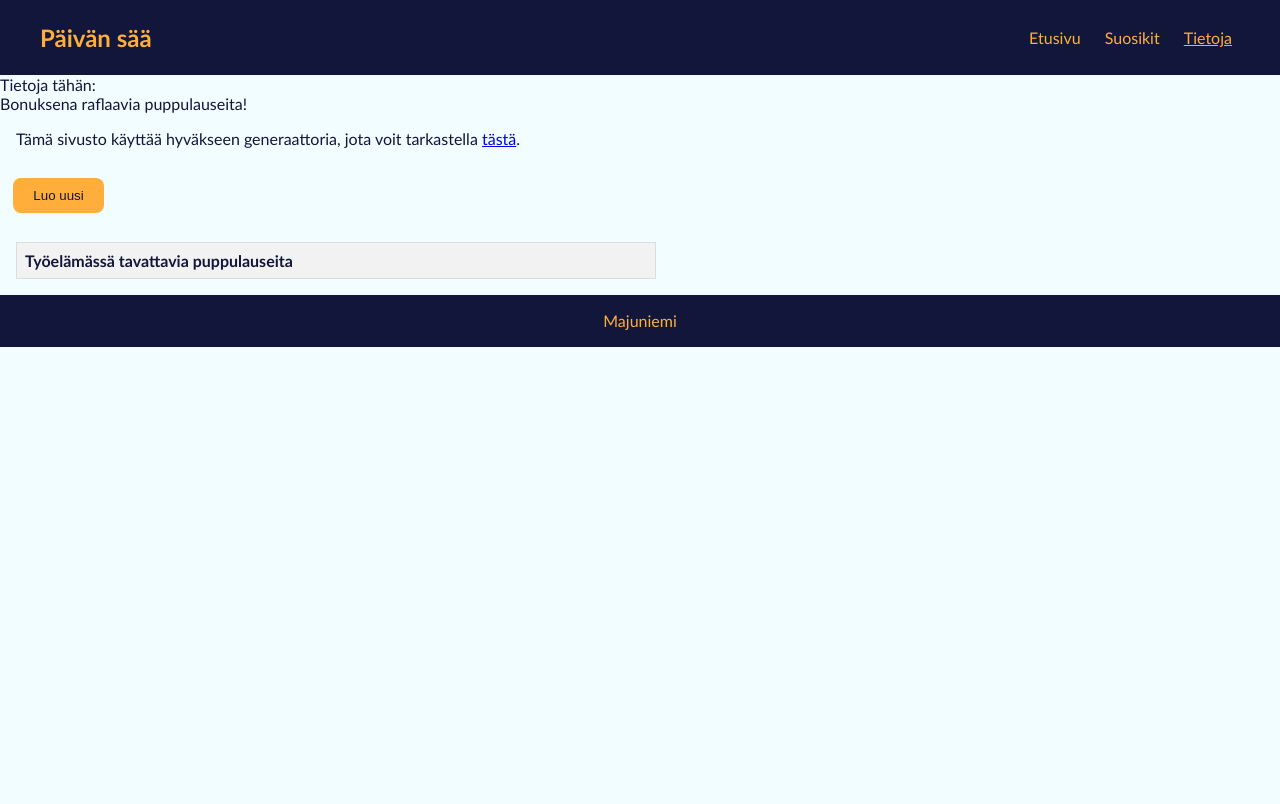
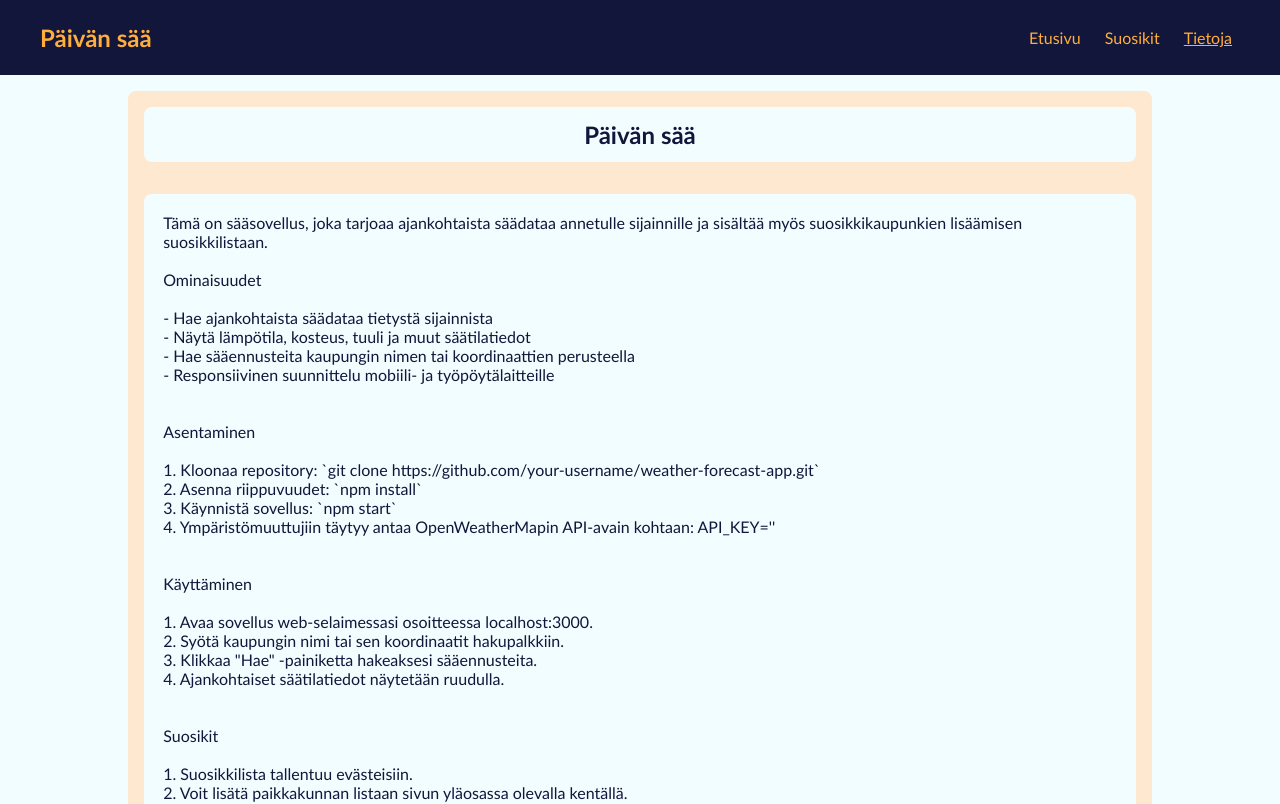
Before and after one commit to Majuniemi/saa-hakukone, a website: page public/tietoja.html in a window 1280 px wide. Shown: the top 804 px of the page. Drawn offline with Linux system fonts and the light colour scheme; no server answers.

Commit message:
README lisätty, tietoja js poistettu ja tietoja sivu muokattu

```diff
--- a/public/script.js
+++ b/public/script.js
@@ -41,7 +41,7 @@ async function getWeather() {
         const windDirection = getWindDirection(weatherData.wind.deg);
         longitude = weatherData.coord.lat;
         latitude = weatherData.coord.lon;
-        console.log(longitude, latitude);
+        //console.log(longitude, latitude);
 
         citySpan.innerHTML = cityInput;
         temperatureSpan.innerHTML = weatherData.main.temp;
@@ -101,7 +101,7 @@ L.tileLayer('https://api.maptiler.com/maps/basic-v2/{z}/{x}/{y}.png?key=GdSPu31p
 
 var stationIcon = L.icon({
     iconUrl: 'https://cdn1.iconfinder.com/data/icons/science-metallic-vol-2/64/meteorological-station-512.png',
-    iconSize: [90, 90], // size of the icon
-    iconAnchor: [22, 94], // point of the icon which will correspond to marker's location
-    popupAnchor: [-3, -76] // point from which the popup should open relative to the iconAnchor
+    iconSize: [90, 90],
+    iconAnchor: [22, 94],
+    popupAnchor: [-3, -76]
 });
--- a/public/style.css
+++ b/public/style.css
@@ -57,7 +57,7 @@ body {
     margin-right: 2em;
 }
 
-.site-header nav ul li a {
+a {
     box-shadow: inset 0 0 0 0 var(--header-footer-color);
     color: var(--header-footer-color);
     margin: 0 -.25rem;
@@ -66,8 +66,8 @@ body {
     transition: color .3s ease-in-out, box-shadow .3s ease-in-out;
 }
 
-.site-header nav ul li a:hover {
-    box-shadow: inset 100px 0 0 0 var(--header-footer-accent-color);
+a:hover {
+    box-shadow: inset 200px 0 0 0 var(--header-footer-accent-color);
     color: #fff;
 }
 
@@ -157,8 +157,6 @@ button:hover {
     font-weight: bold;
 }
 
-
-
 #icon {
     width: 100px;
     height: auto;
@@ -196,28 +194,10 @@ button:hover {
 }
 
 #teksti {
+    background-color: var(--site-background-color);
     margin: 1em;
-}
-
-#load-more {
-    margin: 1em;
-}
-
-#buzzword-table {
-    margin: 1em;
-    width: 50%;
-    border-collapse: collapse;
-}
-
-#buzzword-table th,
-#buzzword-table td {
-    border: 1px solid #dddddd;
-    padding: 8px;
-    text-align: left;
-}
-
-#buzzword-table th {
-    background-color: #f2f2f2;
+    padding: 0.5em;
+    border-radius: var(--border-radius);
 }
 
 footer {
@@ -227,20 +207,6 @@ footer {
     width: 100%;
     height: 20px;
     flex-shrink: 0;
-}
-
-footer a {
-    box-shadow: inset 0 0 0 0 var(--header-footer-color);
-    color: var(--header-footer-color);
-    margin: 0 -.25rem;
-    padding: 0 .25rem;
-    text-decoration: none;
-    transition: color .3s ease-in-out, box-shadow .3s ease-in-out;
-}
-
-footer a:hover {
-    box-shadow: inset 100px 0 0 0 var(--header-footer-accent-color);
-    color: #fff;
 }
 
 @media screen and (max-width: 800px) {
--- a/public/suosikit.js
+++ b/public/suosikit.js
@@ -5,7 +5,7 @@ const remove = document.getElementById('remove');
 const citySpan = document.querySelector('#city');
 const temperatureSpan = document.querySelector('#temperature');
 const weatherDescriptionSpan = document.querySelector('#weatherDescription');
-let favorites = JSON.parse(localStorage.getItem('favorites')) || ['Helsinki', 'Tampere', 'Oulu'];
+let favorites = JSON.parse(localStorage.getItem('favorites'));
 button.addEventListener('click', handleClick);
 
 input.addEventListener('keypress', (event) => {
--- a/public/tietoja.html
+++ b/public/tietoja.html
@@ -5,7 +5,7 @@
     <meta charset="UTF-8">
     <meta name="viewport" content="width=device-width, initial-scale=1.0">
     <link rel="stylesheet" href="style.css">
-    <title>Tietoja</title>
+    <title>Päivän sää | Tietoja</title>
 </head>
 
 <body>
@@ -19,30 +19,76 @@
             </ul>
         </nav>
     </header>
-    <p>Tietoja tähän:</p>
-    <p>Bonuksena raflaavia puppulauseita!</p>
-    <div id="teksti">
-        <p>Tämä sivusto käyttää hyväkseen generaattoria, jota voit tarkastella <a
-                href="https://github.com/sameerkumar18/corporate-bs-generator-api">tästä</a>.</p>
+    <div id="content">
+        <div class="weatherData">
+            <div id="cityHeaderDiv">
+                <h2>Päivän sää</h2>
+            </div>
+            <div id="teksti">
+                <p>Tämä on sääsovellus, joka tarjoaa ajankohtaista säädataa annetulle sijainnille ja sisältää myös
+                    suosikkikaupunkien lisäämisen suosikkilistaan.
+                    <br>
+                    <br>
+                    Ominaisuudet
+                    <br>
+                    <br>
+                    - Hae ajankohtaista säädataa tietystä sijainnista<br>
+                    - Näytä lämpötila, kosteus, tuuli ja muut säätilatiedot<br>
+                    - Hae sääennusteita kaupungin nimen tai koordinaattien perusteella<br>
+                    - Responsiivinen suunnittelu mobiili- ja työpöytälaitteille<br>
+                    <br>
+                    <br>
+                    Asentaminen
+                    <br>
+                    <br>
+                    1. Kloonaa repository: `git clone https://github.com/your-username/weather-forecast-app.git`<br>
+                    2. Asenna riippuvuudet: `npm install`<br>
+                    3. Käynnistä sovellus: `npm start`<br>
+                    4. Ympäristömuuttujiin täytyy antaa OpenWeatherMapin API-avain kohtaan: API_KEY=''<br>
+                    <br>
+                    <br>
+                    Käyttäminen
+                    <br>
+                    <br>
+                    1. Avaa sovellus web-selaimessasi osoitteessa localhost:3000.<br>
+                    2. Syötä kaupungin nimi tai sen koordinaatit hakupalkkiin.<br>
+                    3. Klikkaa "Hae" -painiketta hakeaksesi sääennusteita.<br>
+                    4. Ajankohtaiset säätilatiedot näytetään ruudulla.<br>
+                    <br>
+                    <br>
+                    Suosikit
+                    <br>
+                    <br>
+                    1. Suosikkilista tallentuu evästeisiin.<br>
+                    2. Voit lisätä paikkakunnan listaan sivun yläosassa olevalla kentällä.<br>
+                    3. Suosikkilistassa olevat paikkakunnat näyttävät sivulla perustiedot useasta paikasta
+                    kerralla.<br>
+                    4. Voit poistaa suosikkilistan kohteita kirjoittamalla paikan nimen alempaan tekstikenttään ja
+                    painamalla Poista.<br>
+                    5. Voit myös tyhjentää koko suosikkilistan poistamalla sivun evästeet.<br>
+                    <br>
+                    <br>
+                    Käytetyt teknologiat
+                    <br>
+                    <br>
+                    - HTML<br>
+                    - CSS<br>
+                    - JavaScript<br>
+                    - Node<br>
+                    <br>
+                    <br>
+                    ## Esittelyvideo
+                    <br>
+                    <br>
+                    <a href="//youtu.be/AO7QjGrqh3s">Linkki esittelyvideoon</a>
+                </p>
+            </div>
+        </div>
     </div>
-    <div>
-        <button id="load-more">Luo uusi</button>
-    </div>
-
-    <table id="buzzword-table">
-        <thead>
-            <tr>
-                <th>Työelämässä tavattavia puppulauseita</th>
-            </tr>
-        </thead>
-        <tbody id="buzzword-body">
-        </tbody>
-    </table>
     <footer>
         <a href="https://github.com/Majuniemi/saa-hakukone">Majuniemi</a>
-        </div>
     </footer>
-    <script type="module" src="tietoja.js"></script>
+    <script type="module" src="script.js"></script>
 </body>
 
 </html>
--- a/public/tietoja.js
+++ /dev/null
@@ -1,25 +0,0 @@
-const buzzwordBody = document.getElementById('buzzword-body');
-const loadMoreBtn = document.getElementById('load-more');
-const BUZZWORD_URL = 'https://corporatebs-generator.sameerkumar.website/';
-
-const loadAPhrase = () => {
-    fetch(BUZZWORD_URL)
-        .then(response => response.json())
-        .then(responseJson => {
-            const buzzWord = responseJson.phrase;
-            const row = document.createElement('tr');
-            const cell = document.createElement('td');
-            cell.innerText = buzzWord;
-            row.appendChild(cell);
-            buzzwordBody.appendChild(row);
-        })
-        .catch(error => {
-            console.error('Virhe haettaessa tietoja:', error);
-        });
-}
-
-loadMoreBtn.addEventListener('click', () => {
-    loadAPhrase();
-});
-
-loadAPhrase();
```
Also changed, not shown: public/index.html (+0 -1 lines), public/suosikit.html (+0 -1 lines), README.md (added).
